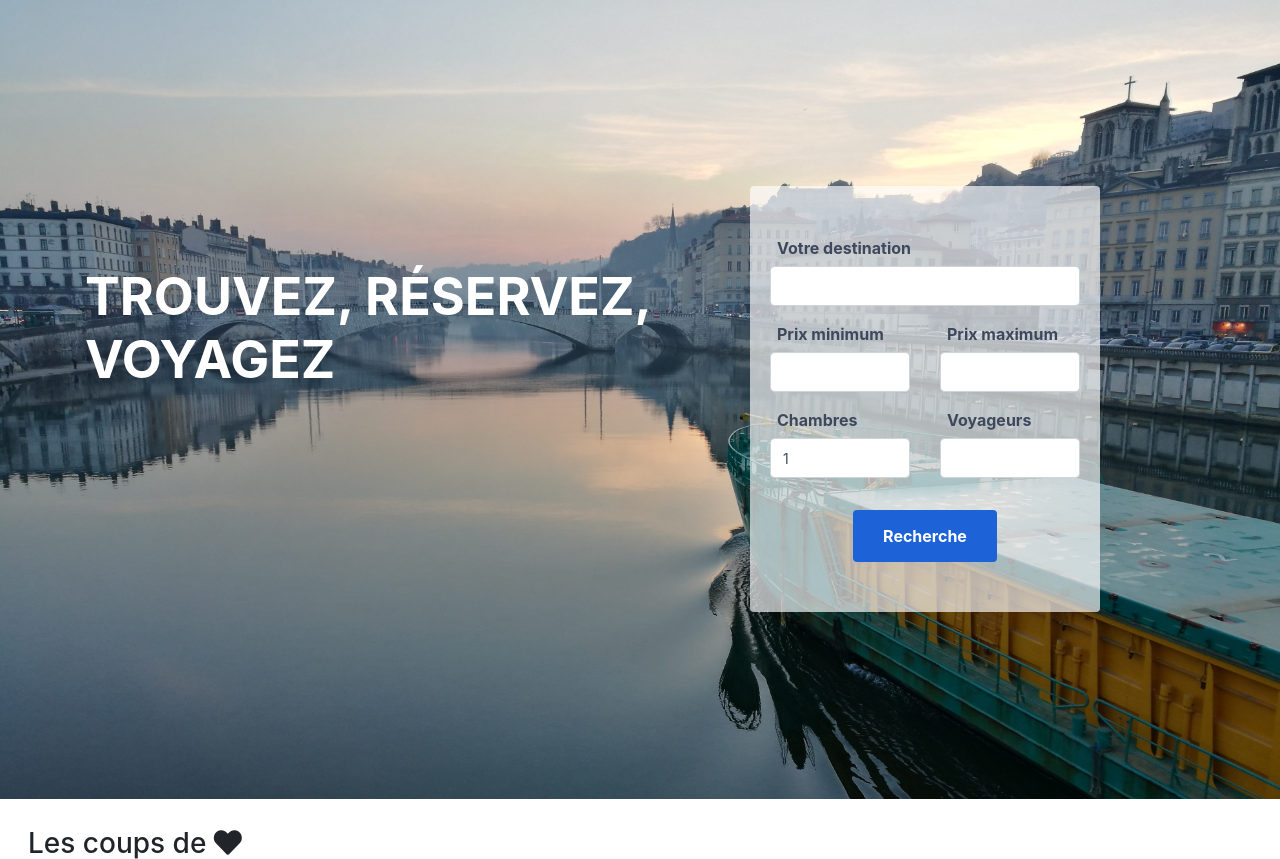
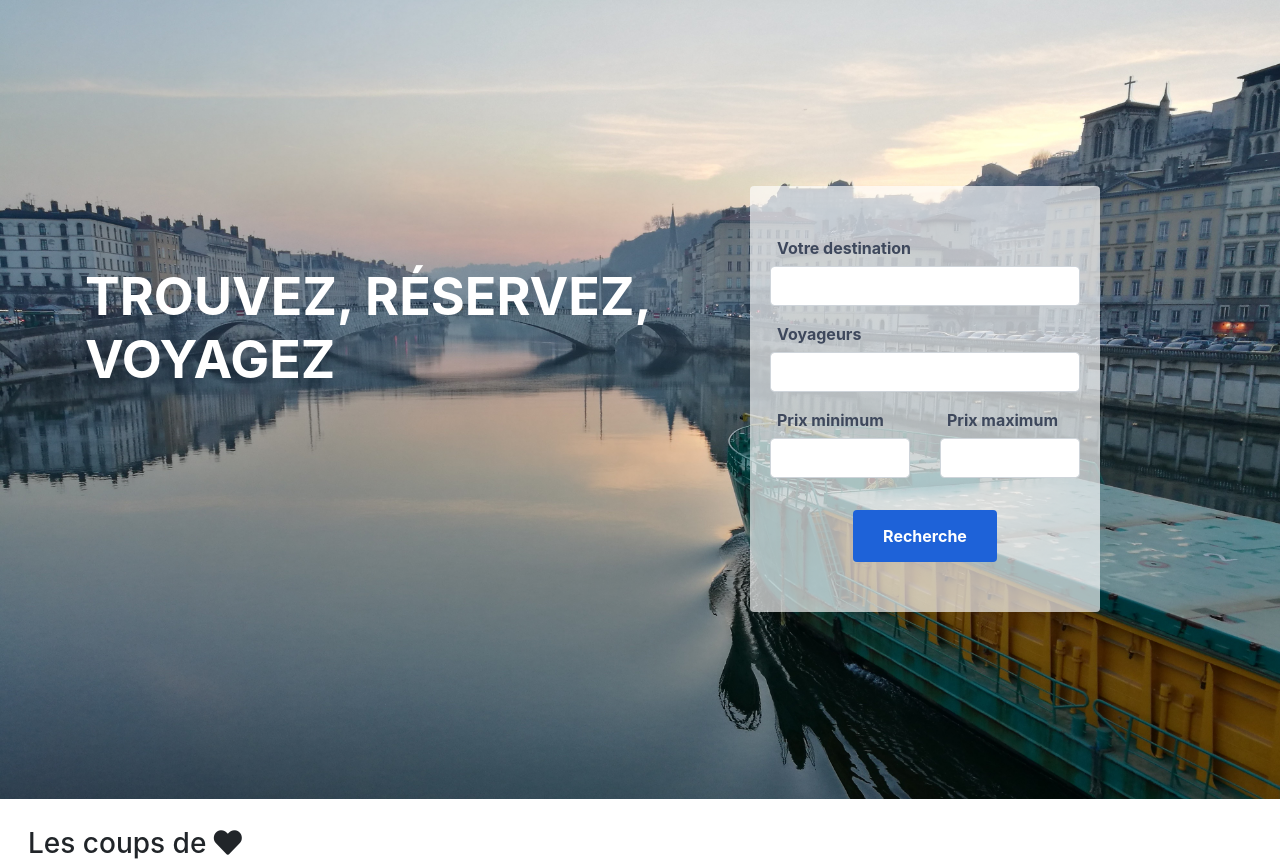
Before and after one commit to maxencele2001/Projet-WEB, a PHP site: page / in a window 1280 px wide. Shown: the part 69-928 px from the top of the page. Run offline with PHP 8.4, Linux system fonts and the light colour scheme; data that the repository does not hold is empty; some libraries are stand-ins or nearby versions.

Commit message:
Change form

```diff
--- a/public/index.php
+++ b/public/index.php
@@ -23,6 +23,10 @@ require_once '../functions/listeBien.php';
 									<span class="form-label">Votre destination</span>
 									<input class="form-control" id="ville" type="text" name="ville" required>
 								</div>
+								<div class="form-group">
+								    <span class="form-label">Voyageurs</span>
+								    <input class="form-control" id="nb_voyageurs" type="number" name="nb-voyageurs">
+								</div>
 								<div class="row">
 								  <div class="col-sm-6">
 									  <div class="form-group">
@@ -38,24 +42,6 @@ require_once '../functions/listeBien.php';
 								  </div>
 							  </div>
 								<div class="row">
-								  <div class="col-sm-6">
-									  <div class="form-group">
-											<span class="form-label ">Chambres</span>
-										  <select class="form-control">
-												<option>1</option>
-												<option>2</option>
-                                                <option>3</option>
-                                                <option>4</option>
-												<option>5</option>
-										  </select>
-									  </div>
-									</div>
-									<div class="col-sm-6">
-									  <div class="form-group">
-										<span class="form-label">Voyageurs</span>
-										<input class="form-control" id="nb_voyageurs" type="number" name="nb-voyageurs">
-									  </div>
-									</div>
 								    <div class="form-btn">
 									  <button class="submit-btn">Recherche</button>
                                     </div>
```
